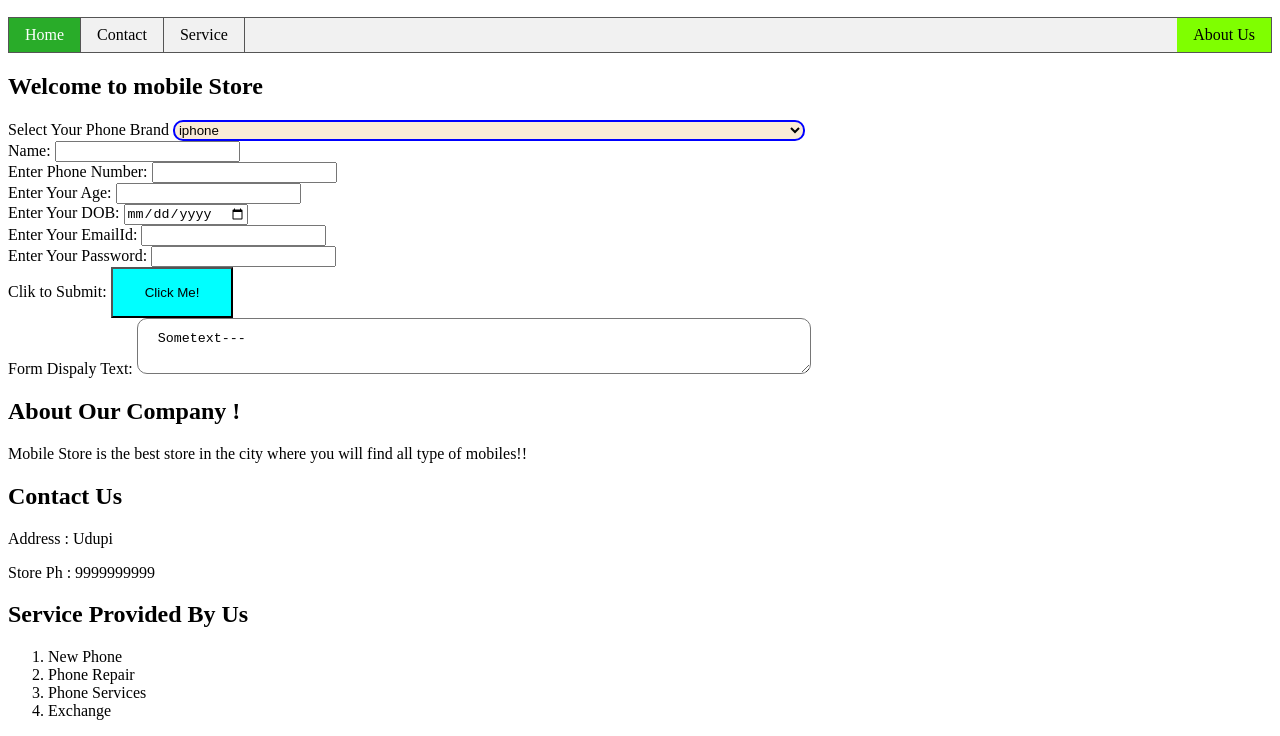
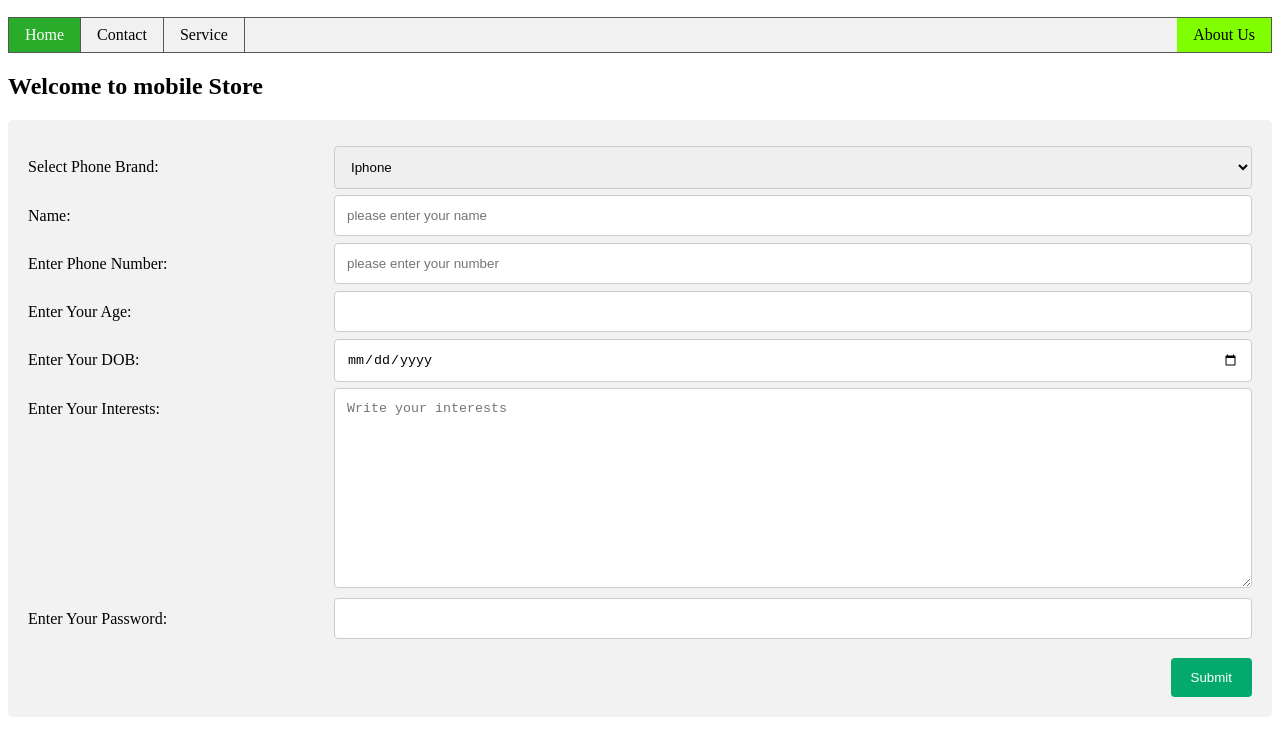
Before and after one commit to Bhagya-shree06/Sample01, a plain HTML site: page index.html in a window 1280 px wide. Shown: the part 162-898 px from the top of the page. Drawn offline with Linux system fonts and the light colour scheme.

Commit message:
Form Chages

```diff
--- a/CSS/index.css
+++ b/CSS/index.css
@@ -42,37 +42,93 @@ li a:hover:not(.active) {
   background-color: chartreuse;
 }
 
-/* input[type=text]{
-    width:50%;
-    padding: 12px 20px;
-    margin: 8px 0;
-    border: 4px solid red;
-    border-radius:100px;
-    background-color: antiquewhite;
-    color: #0000ff;
+/* input[type="text"]:focus{
+    background-color: lightblue;
 } */
 
-input[type="text"]:focus{
-    background-color: lightblue;
+/* input[type="submit"]{
+    cursor: pointer;
+} */
+
+*{
+  box-sizing: border-box;
 }
 
-textarea{
-    width: 50%;
-    height: 150%;
-    padding: 12px 20px;
-    border-radius: 10px;
+label{
+  padding: 12px 12px 12px 0;
+  display: inline-block;
 }
 
-select{
-    width: 50%;
-    border:2px solid #0000ff;
-    border-radius: 10px;
-    background-color: antiquewhite;
+.container{
+  border-radius: 5px;
+  background-color: #f2f2f2;
+  padding: 20px;
 }
 
-button{
-    background-color: aqua;
-    color: black;
-    cursor: pointer;
-    padding: 16px 32px;
+.col-25{
+  float: left;
+  width: 25%;
+  margin-top: 6px;
 }
+
+.col-75{
+  float: left;
+  width: 75%;
+  margin-top: 6px;
+}
+
+input[type=text],select,textarea{
+  width: 100%;
+  padding: 12px;
+  border: 1px solid #ccc;
+  border-radius: 4px;
+  resize: vertical;
+}
+
+input[type=date]{
+  width: 100%;
+  padding: 12px;
+  border: 1px solid #ccc;
+  border-radius: 4px;
+  resize: vertical;
+}
+
+input[type=password]{
+  width: 100%;
+  padding: 12px;
+  border: 1px solid #ccc;
+  border-radius: 4px;
+  resize: vertical;
+}
+
+input[type=number]{
+  width: 100%;
+  padding: 12px;
+  border: 1px solid #ccc;
+  border-radius: 4px;
+  resize: vertical;
+}
+
+input[type=submit]{
+  background-color: #04aa6d;
+  color: white;
+  padding: 12px 20px;
+  border: none;
+  border-radius: 4px;
+  cursor: pointer;
+  float: right;
+}
+
+.row::after{
+  content: "";
+  display: table;
+  clear: both;
+}
+
+/* Responsive - when screen size is less than 100px, make  two columns display on top of each other */
+@media screen and (max-width:600px){
+  .col-25, .col-75,input[type=submit]{
+    width: 100%;
+    margin-top: 0;
+  }
+}
--- a/index.html
+++ b/index.html
@@ -1,72 +1,112 @@
 <!DOCTYPE html>
 <html lang="en">
   <head>
-    <meta charset="UTF-8">
+    <meta charset="UTF-8" />
     <meta name="viewport" content="width=device-width, initial-scale=1.0" />
     <title>Mobile Store</title>
-    <link rel="stylesheet" href="CSS/index.css">
+    <link rel="stylesheet" href="CSS/index.css" />
   </head>
   <body>
     <header>
-      <img src="images/Mobile.avif" height="100px" width="100px">
+      <img src="images/Mobile.avif" height="100px" width="100px" />
       <div class="head" id="head">
         <h2 class="heading">Mobile Store</h2>
       </div>
 
       <div class="navbar" id="navbar">
         <ul>
-          <li  class="list"><a class="active" href="#home">Home</a></li>
-          <li  class="list"><a href="#contact">Contact</a></li>
-          <li  class="list"><a href="#service">Service</a></li>
-          <li  class="list" style="float: right;"><a class="about-link" href="#about Us">About Us</a></li>
+          <li class="list"><a class="active" href="#home">Home</a></li>
+          <li class="list"><a href="#contact">Contact</a></li>
+          <li class="list"><a href="#service">Service</a></li>
+          <li class="list" style="float: right">
+            <a class="about-link" href="#about Us">About Us</a>
+          </li>
         </ul>
       </div>
     </header>
+    <h2>Welcome to mobile Store</h2>
+    <div class="container">
+      <form action="#home" method="post">
+        <div class="row">
+          <div class="col-25">
+            <label for="phone_brand">Select Phone Brand:</label>
+          </div>
+          <div class="col-75">
+            <select name="phone_brand" id="phone_brand">
+              <option value="iphone">Iphone</option>
+              <option value="samsung">Samsung</option>
+              <option value="oppo">Oppo</option>
+              <option value="oneplus">Oneplus</option>
+            </select>
+          </div>
+        </div>
 
-    <main>
-      <section class="Home" id="Home">
-        <h2>Welcome to mobile Store</h2>
-        <form action="#home" method="post"></form>
-        <label for="phone_brand">Select Your Phone Brand</label>
-        <select name="phone_brand" id="phone_brand">
-          <option>iphone</option>
-          <option>Samsung</option>
-          <option>Oppo</option>
-          <option>Oneplus</option>
-        </select>
+        <div class="row">
+          <div class="col-25">
+            <label for="user_name">Name:</label>
+          </div>
+          <div class="col-75">
+            <input type="text" id="user_name" name="user_name" placeholder="please enter your name"/>
+          </div>
+        </div>
+
+        <div class="row">
+          <div class="col-25">
+            <label for="user_phone">Enter Phone Number:</label>
+          </div>
+          <div class="col-75">
+            <input type="number" name="user_phone" id="user_phone" placeholder="please enter your number"/>
+          </div>
+        </div>
+
+        <div class="row">
+          <div class="col-25">
+            <label for="user_age">Enter Your Age:</label>
+          </div>
+          <div class="col-75">
+            <input type="number" name="user_age" id="user_age"/>
+          </div>
+        </div>
+
+        <div class="row">
+          <div class="col-25">
+            <label for="user_dob">Enter Your DOB:</label>
+          </div>
+          <div class="col-75">
+            <input type="date" name="user_dob" id="user_dob"/>
+          </div>
+        </div>
+
+        <div class="row">
+          <div class="col-25">
+            <label for="user_int">Enter Your Interests:</label>
+          </div>
+          <div class="col-75">
+            <textarea name="user_int" id="user_int" placeholder="Write your interests" style="height: 200px;"></textarea>
+          </div>
+        </div>
+
+        <div class="row">
+          <div class="col-25">
+            <label for="user_pwd">Enter Your Password:</label>
+          </div>
+          <div class="col-75">
+            <input type="password" name="user_pwd" id="user_pwd"/>
+          </div>
+        </div>
         <br>
-        <label for="user_name">Name:</label>
-        <input type="text" name="user_name">
-        <br>
-        <label for="user_phone">Enter Phone Number:</label>
-        <input type="number" name="user_phone">
-        <br>
-        <label for="user_age">Enter Your Age:</label>
-        <input type="number" name="user_age">
-        <br>
-        <label for="user_dob">Enter Your DOB:</label>
-        <input type="date" name="user_dob">
-        <br>
-        <label for="user_mail">Enter Your EmailId:</label>
-        <input type="email" name="user_mail">
-        <br>
-        <label for="user_pwd">Enter Your Password:</label>
-        <input type="password" name="user_pwd">
-        <br>
-        <label for="submit">Clik to Submit:</label>
-        <button>Click Me!</button>
-        <br>
-        <form>
-          <label for="sometext">Form Dispaly Text:</label>
-          <textarea type="text" id="sometext" name="sometext">Sometext---</textarea>
-          <!-- <input type="text" id="sometext" name="sometext"> -->
+        <div class="row">
+          <input type="submit" value="Submit" />
+        </div>
       </form>
-      </section>
-    </main>
+    </div>
 
-    <section class="About" id="about">
+    <!-- <section class="About" id="about">
       <h1>About Our Company !</h1>
-        <p>Mobile Store is the best store in the city where you will find all type of mobiles!!</p>
+      <p>
+        Mobile Store is the best store in the city where you will find all type
+        of mobiles!!
+      </p>
     </section>
 
     <section class="Contact" id="Contact">
@@ -83,6 +123,6 @@
         <li>Phone Services</li>
         <li>Exchange</li>
       </ol>
-    </section>
+    </section> -->
   </body>
 </html>
```
Lines whose indentation alone changed are shown as unchanged.
